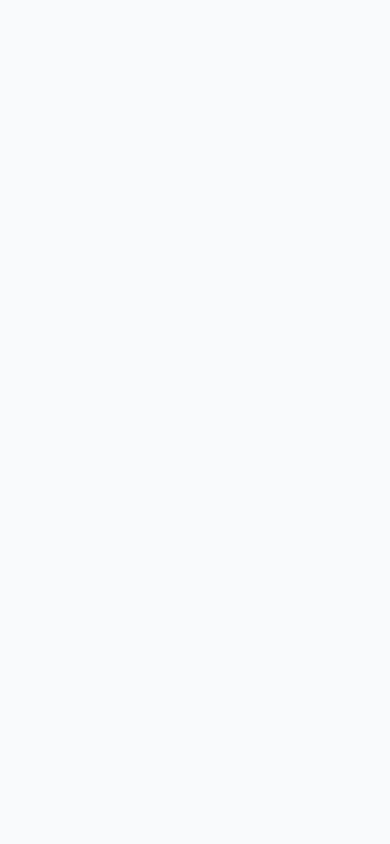
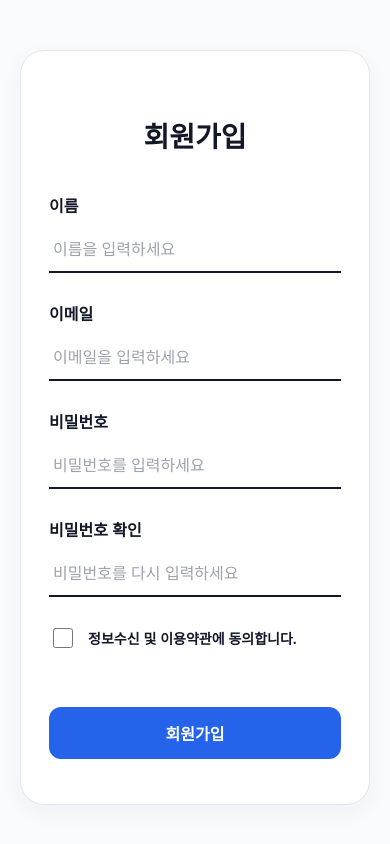
Before and after one commit to taker5515/openSW_project, a React (Vite) app in the folder frontend/choi/: page /signup in a window 390 px wide. Before the commit this address had no page. Shown: the top 844 px of the page. Built offline with nearby package versions, Linux system fonts and the light colour scheme.

Commit message:
회원가입페이지 생성 및 작성

```diff
--- a/frontend/choi/src/App.jsx
+++ b/frontend/choi/src/App.jsx
@@ -2,6 +2,8 @@ import { BrowserRouter, Routes, Route } from "react-router-dom";
 import MainPage from "./Pages/MainPage";
 import LoginPage from "./Pages/LoginPage";
 import ThemePage from "./Pages/ThemePage";
+import NewsPage from "./Pages/NewsPage";
+import SignupPage from "./Pages/SignupPage";
 
 function App() {
   return (
@@ -10,6 +12,8 @@ function App() {
         <Route path="/" element={<MainPage />} />
         <Route path="/login" element={<LoginPage />} />
         <Route path="/theme/:themeName" element={<ThemePage />} />
+        <Route path="/news/:id" element={<NewsPage />} />
+        <Route path="/signup" element={<SignupPage />} />
       </Routes>
     </BrowserRouter>
   );
--- a/frontend/choi/src/PageStyles/Header.css
+++ b/frontend/choi/src/PageStyles/Header.css
@@ -45,3 +45,41 @@
   font-size: 14px;
   font-weight: 600;
 }
+
+@media (max-width: 740px) {
+  .header {
+    height: auto;
+  }
+
+  .header-inner {
+    padding: 12px 20px;
+
+    display: flex;
+    align-items: center;
+    justify-content: space-between;
+    gap: 14px;
+  }
+
+  .logo {
+    font-size: 16px;
+    line-height: 1.2;
+    min-width: 70px;
+  }
+
+  .nav {
+    gap: 18px;
+    flex: 1;
+    justify-content: center;
+  }
+
+  .nav a {
+    font-size: 12px;
+    line-height: 1.35;
+    text-align: center;
+  }
+
+  .login-btn {
+    padding: 8px 12px;
+    font-size: 12px;
+  }
+}
--- /dev/null
+++ b/frontend/choi/src/PageStyles/SignupPage.css
@@ -0,0 +1,133 @@
+.signup-page {
+  width: 100%;
+  min-height: calc(100vh - 80px);
+  background-color: #f8fafc;
+  padding: 80px 40px;
+}
+
+.signup-container {
+  max-width: 720px;
+  margin: 0 auto;
+}
+
+.signup-box {
+  background-color: white;
+  border: 1px solid #e5e7eb;
+  border-radius: 36px;
+  box-shadow: 0 8px 24px rgba(15, 23, 42, 0.04);
+  padding: 70px;
+}
+
+.signup-box h1 {
+  margin-bottom: 50px;
+  color: #111827;
+  font-size: 34px;
+  font-weight: 800;
+  text-align: center;
+}
+
+.signup-input-group {
+  margin-bottom: 34px;
+}
+
+.signup-input-group label {
+  display: block;
+  margin-bottom: 12px;
+  color: #111827;
+  font-size: 18px;
+  font-weight: 700;
+}
+
+.signup-input-group input {
+  width: 100%;
+  border: none;
+  border-bottom: 2px solid #111827;
+  outline: none;
+  background-color: transparent;
+  padding: 12px 4px;
+  font-size: 18px;
+}
+
+.signup-input-group input::placeholder {
+  color: #9ca3af;
+}
+
+.signup-submit {
+  width: 100%;
+  height: 54px;
+  margin-top: 28px;
+
+  border: none;
+  border-radius: 12px;
+  background-color: #2563eb;
+  color: white;
+
+  font-size: 17px;
+  font-weight: 700;
+  cursor: pointer;
+}
+
+.signup-submit:hover {
+  background-color: #1d4ed8;
+}
+
+.agree-box {
+  display: flex;
+  align-items: center;
+  gap: 12px;
+
+  margin-top: 12px;
+  margin-bottom: 28px;
+}
+
+.agree-box input {
+  width: 20px;
+  height: 20px;
+  accent-color: #2563eb;
+  cursor: pointer;
+}
+
+.agree-box label {
+  color: #111827;
+  font-size: 15px;
+  font-weight: 600;
+  cursor: pointer;
+}
+
+
+@media (max-width: 640px) {
+  .signup-page {
+    padding: 50px 20px;
+  }
+
+  .signup-box {
+    padding: 45px 28px;
+    border-radius: 24px;
+  }
+
+  .signup-box h1 {
+    font-size: 28px;
+    margin-bottom: 38px;
+  }
+
+  .signup-input-group {
+    margin-bottom: 28px;
+  }
+
+  .signup-input-group label {
+    font-size: 16px;
+  }
+
+  .signup-input-group input {
+    font-size: 16px;
+  }
+
+  .signup-submit {
+    height: 52px;
+    font-size: 16px;
+  }
+
+    .agree-box label {
+    font-size: 14px;
+  }
+}
--- a/frontend/choi/src/Pages/MainPage.jsx
+++ b/frontend/choi/src/Pages/MainPage.jsx
@@ -23,7 +23,6 @@ function MainPage() {
 
           <div className="buttons">
             <button className="primary">뉴스 보러가기</button>
-            <Link to="/login" className="secondary">구독 시작</Link>
           </div>
         </section>
 
--- /dev/null
+++ b/frontend/choi/src/Pages/SignupPage.jsx
@@ -0,0 +1,112 @@
+import { useState } from "react";
+import { useNavigate } from "react-router-dom";
+import "../PageStyles/SignupPage.css";
+
+function SignupPage() {
+  const navigate = useNavigate();
+
+  const [name, setName] = useState("");
+  const [email, setEmail] = useState("");
+  const [password, setPassword] = useState("");
+  const [passwordCheck, setPasswordCheck] = useState("");
+  const [agree, setAgree] = useState(false);
+
+  const handleSubmit = (e) => {
+    e.preventDefault();
+
+    if (
+      !name ||
+      !email ||
+      !password ||
+      !passwordCheck
+    ) {
+      alert("모든 항목을 입력해주세요.");
+      return;
+    }
+
+    if (password !== passwordCheck) {
+      alert("비밀번호가 일치하지 않습니다.");
+      return;
+    }
+
+    if (!agree) {
+      alert("정보수신 동의가 필요합니다.");
+      return;
+    }
+
+    alert("회원가입 완료!");
+
+    navigate("/");
+  };
+
+  return (
+    <div className="signup-page">
+      <div className="signup-container">
+        <div className="signup-box">
+          <h1>회원가입</h1>
+
+          <form onSubmit={handleSubmit}>
+            <div className="signup-input-group">
+              <label>이름</label>
+              <input
+                type="text"
+                placeholder="이름을 입력하세요"
+                value={name}
+                onChange={(e) => setName(e.target.value)}
+              />
+            </div>
+
+            <div className="signup-input-group">
+              <label>이메일</label>
+              <input
+                type="email"
+                placeholder="이메일을 입력하세요"
+                value={email}
+                onChange={(e) => setEmail(e.target.value)}
+              />
+            </div>
+
+            <div className="signup-input-group">
+              <label>비밀번호</label>
+              <input
+                type="password"
+                placeholder="비밀번호를 입력하세요"
+                value={password}
+                onChange={(e) => setPassword(e.target.value)}
+              />
+            </div>
+
+            <div className="signup-input-group">
+              <label>비밀번호 확인</label>
+              <input
+                type="password"
+                placeholder="비밀번호를 다시 입력하세요"
+                value={passwordCheck}
+                onChange={(e) => setPasswordCheck(e.target.value)}
+              />
+            </div>
+
+            <div className="agree-box">
+              <input
+                type="checkbox"
+                id="agree"
+                checked={agree}
+                onChange={(e) => setAgree(e.target.checked)}
+              />
+
+              <label htmlFor="agree">
+                정보수신 및 이용약관에 동의합니다.
+              </label>
+            </div>
+
+            <button className="signup-submit" type="submit">
+              회원가입
+            </button>
+          </form>
+        </div>
+      </div>
+    </div>
+  );
+}
+
+export default SignupPage;
--- a/frontend/choi/src/Pages/ThemePage.jsx
+++ b/frontend/choi/src/Pages/ThemePage.jsx
@@ -1,7 +1,9 @@
 import { useEffect, useState } from "react";
 import { useParams } from "react-router-dom";
 import Header from "../Components/Header";
+import { useNavigate } from "react-router-dom";
 import "../PageStyles/ThemePage.css";
+
 
 const themeNameMap = {
   "tech&media": "기술/미디어",
@@ -35,6 +37,8 @@ const formatTimeAgo = (dateString) => {
 function ThemePage() {
   const { themeName } = useParams();
   const currentTheme = themeNameMap[themeName] || themeName;
+
+  const navigate = useNavigate();
 
   const [newsList, setNewsList] = useState([]);
 
@@ -140,6 +144,7 @@ function ThemePage() {
               <article
                 key={news.id}
                 className={`news-card ${news.sentiment} level-${news.level}`}
+                onClick={() => navigate(`/news/${news.id}`)}
               >
                 <div className="news-meta">
                   <span>{formatTimeAgo(news.publishedAt)}</span>
```
Also changed, not shown: frontend/choi/src/PageStyles/NewsPage.css (line endings or trailing spaces).
